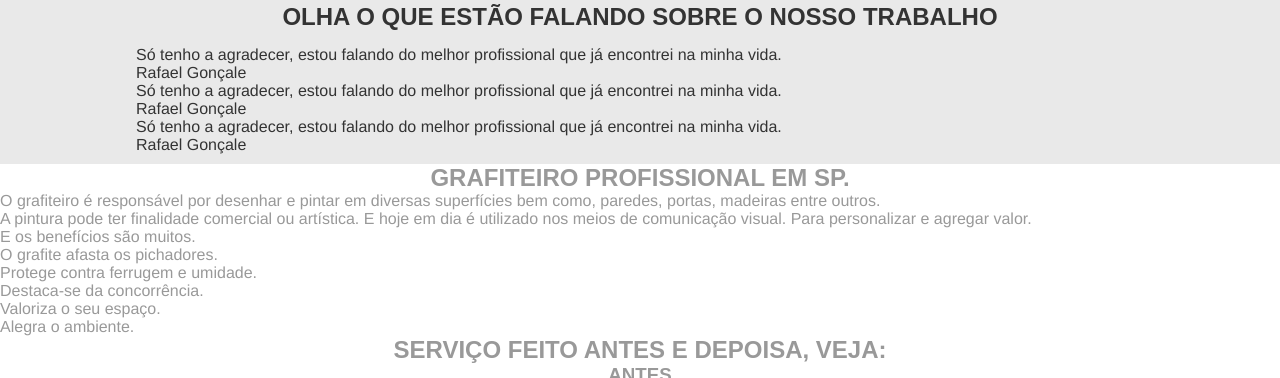
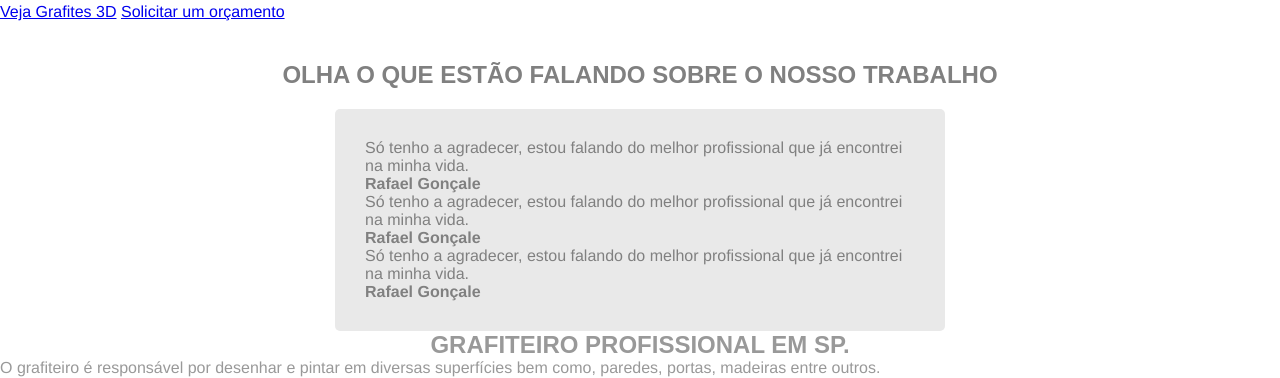
Before and after one commit to eduardocostaprofessor/paradoxo-web, a PHP site: page /index-antigo.html in a window 1280 px wide. Shown: the part 4127-4505 px from the top of the page. Run offline with PHP 8.4, Linux system fonts and the light colour scheme.

Commit message:
Inclusão de avaliações sem foto

```diff
--- a/css/styles.css
+++ b/css/styles.css
@@ -365,43 +376,93 @@ main section#realizados .slick-dots li.slick-active button:before {
     color: #eabe32;
 }
 
-
 /* DEPOIMENTOS */
 
-main section#trabalhos, main section#depoimentos {
-    background-color: #e9e9e9;
-    color: #333;
-    padding: 10px;
+main section#depoimentos {
+    /* main section#trabalhos,  */
+    margin-top: 40px;
+    color: #808080;
 }
 
+main section#depoimentos>figure {
+    display: none;
+}
 
+main section#depoimentos .carousel {
+    margin-top: 20px;
+    padding: 15px;
+    background-color: rgba(233, 233, 233, 1);
+    /* color: #333; */
+    border-radius: 5px;
+}
 
-main section .carousel {
+main section#depoimentos .carousel div {
+    position: relative;
+    height: auto;
+    overflow: auto;
+}
+
+main section#depoimentos .carousel div>p:last-of-type {
+    font-weight: bold;
+    /* margin-left: -25px; */
+    /* text-align: left; */
+}
+
+main section#depoimentos .carousel div figure {
+    position: absolute;
+    bottom: 5px;
+    right: 0;
+    display: flex;
+    justify-content: center;
+    align-items: center;
+    width: 50px;
+    height: 50px;
+    color: white;
+    /* background-color: #3d2a2a; */
+    /* border: 1px solid #3d2a2a; */
+    border: none;
+    border-radius: 50%;
+}
+
+main section#depoimentos .carousel div figure img {
+    width: 50px;
+    height: 50px;
+    padding: 0 !important;
+    border: none;
+    border-radius: 50%;
+}
+
+/* main section .carousel {
     padding: 15px 0 0 0 ;
     width: 80%;
     margin: 0 auto;
-}
-main section .carousel img{
+} */
+
+/* main section .carousel img{
     width: 90%;
     height: 100%;
     padding: 0 5px;
-}
-.viewer-toolbar>ul>li:before {
+} */
+
+/* .viewer-toolbar>ul>li:before {
     display: flex;
     justify-content: center;
     align-items: center;
-}
-main section#trabalhos .slick-slide  {
+} */
+
+/* main section#trabalhos .slick-slide  {
     display: flex!important;
     justify-content: center;
-}
-
-
-
+} */
 
 main section#banner .btn-link, main section#grafiteiro .btn-link {
-    display: inline-block;
-    /* width: 100%; */
+    display: flex;
+    justify-content: center;
+    align-items: center;
+    /* display: inline-block; */
+    width: 100%;
+    max-width: 270px !important;
+    height: 45px;
     margin-top: 20px;
     padding: 10px 20px;
     font-size: 1.2rem;
@@ -794,30 +852,56 @@ footer p em span {
     main section#grafiteiro #grafiteirofaz p {
         width: 50%;
     }
-
-
-
+    /* GALERIA */
+    main section#galeria a {
+        display: flex;
+        justify-content: center;
+        align-items: center;
+        font-size: 1.3rem;
+    }
     main section#galeria ul {
         flex-direction: row;
         flex-wrap: wrap;
     }
-
     main section#galeria ul li {
         width: 40%;
     }
-
-
-
-    /* REALIZADOS */
-    /* section#realizados, section#avaliacoes {
-        display: flex;
-        flex-direction: column;
-        align-items: center;
-        justify-content: center;
-    } */
     section#realizados h3, section#avaliacoes h3, section#galeria h3 {
         font-size: 2.8rem;
         line-height: 3.8rem
+    }
+    /* DEPOIMENTOS */
+    main section#depoimentos {
+        padding: 0 30px;
+        display: flex;
+        flex-direction: row;
+        flex-wrap: wrap;
+        /* justify-content: flex-start !important; */
+        justify-content: center;
+    }
+    main section#depoimentos h2 {
+        width: 100% !important;
+        /* background-color: red; */
+    }
+    main section#depoimentos .carousel {
+        width: 50%;
+        max-width: 550px;
+        margin-right: 40px;
+    }
+    .slick-slide p {
+        font-size: 1.2rem;
+        line-height: 1.6rem;
+    }
+    main section#depoimentos>figure {
+        display: flex;
+        align-items: flex-end;
+        width: 40%;
+        /* max-width: 350px; */
+        height: 460px;
+        overflow: hidden;
+    }
+    main section#depoimentos>figure img {
+        width: 100%;
     }
     /* TEXTOS INFORMATIVOS */
     section.informativo h2 {
@@ -975,17 +1051,30 @@ footer p em span {
         max-width: 1000px;
         /* margin-top: 40px; */
     }
-
-/* ********************* GLERIA ********************* */
-
+    /* ********************* GLERIA ********************* */
     main section#galeria ul li {
         width: 30%;
+    }
+
+    main section#depoimentos .carousel {
+        padding: 30px;
+    }
+
+    /* DEPOIMENTOS DESKTOP */
+
+    main section#depoimentos .carousel {
+        max-width: 650px;
+        margin-right: auto;
+    }
+    main section#depoimentos > figure img {
+        width: 385px;
     }
 
 
 
 
-    /* REALIZADOS */
+
+
     section#realizados h3, section#avaliacoes h3, section#galeria h3 {
         font-size: 2.8rem;
         line-height: 3.8rem
```
Also changed, not shown: other parts of css/styles.css (+38 -38 lines), index.html (+38 -42 lines), assets/depoimentos/dorminhocao-hotel.png (added), assets/depoimentos/everton-santos-silva.png (added), assets/depoimentos/ivani-zorzetto.png (added), assets/depoimentos/priscila-porto.png (added), assets/depoimentos/rafael-goncale.png (added), assets/depoimentos/tinta-para-grafiteiro.svg (added).
